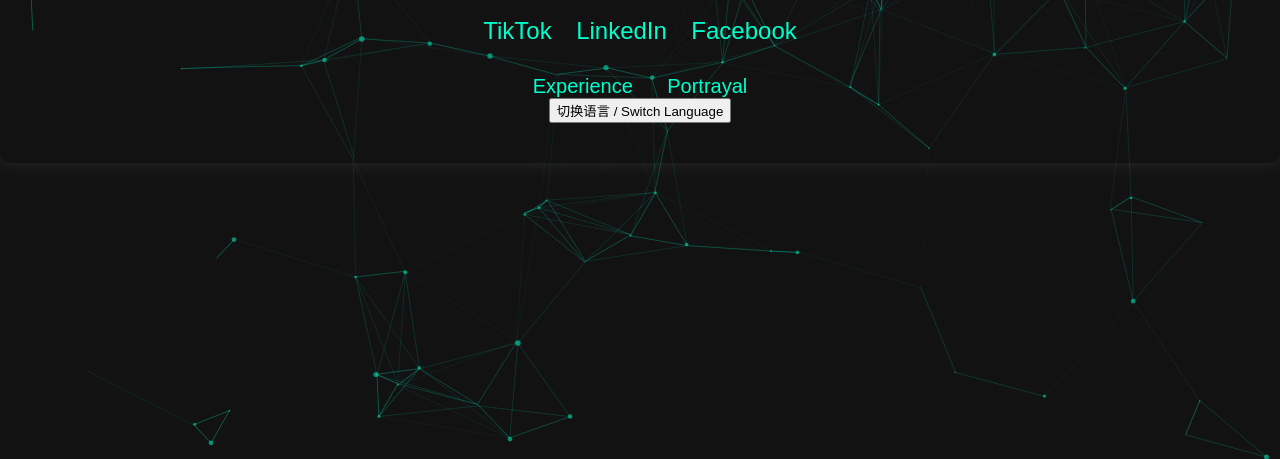
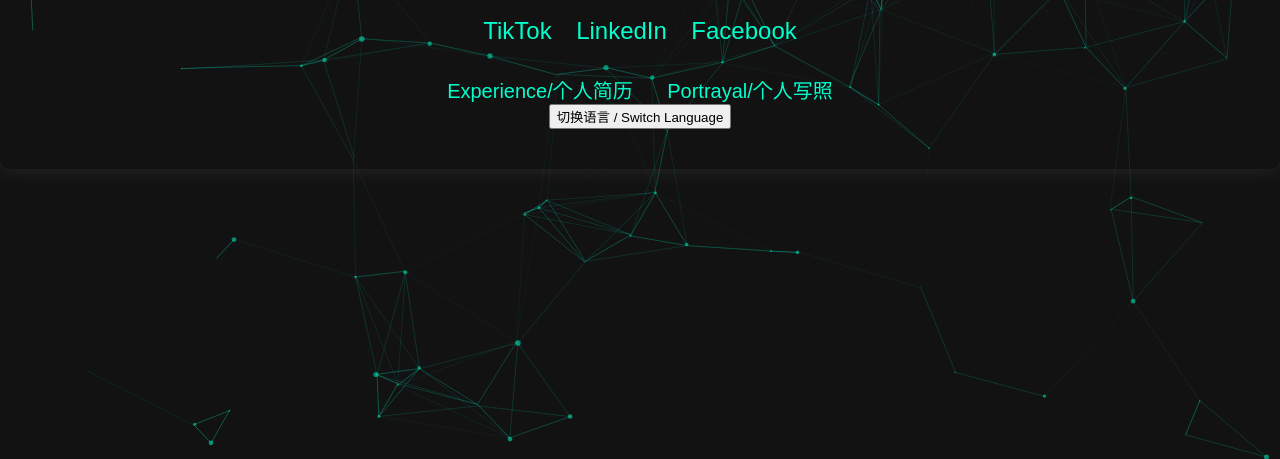
Before and after one commit to William34Hao/WilliamHaoWebsite, a plain HTML site: page index.html in a window 1280 px wide. Shown: the part 341-800 px from the top of the page. Drawn offline with nearby package versions, Linux system fonts and the light colour scheme.

Commit message:
Update index.html

```diff
--- a/index.html
+++ b/index.html
@@ -19,8 +19,8 @@
             <a href="https://www.facebook.com/WilliamCheems/" target="_blank">Facebook</a>
         </div>
         <div class="navigation">
-            <a href="experience.html">Experience</a>
-            <a href="Album.html">Portrayal</a>
+            <a href="experience.html">Experience/个人简历</a>
+            <a href="Album.html">Portrayal/个人写照</a>
         </div>
         <button onclick="toggleLanguage()">切换语言 / Switch Language</button>
     </div>
```
